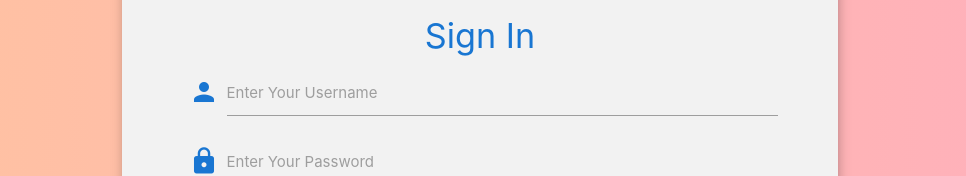
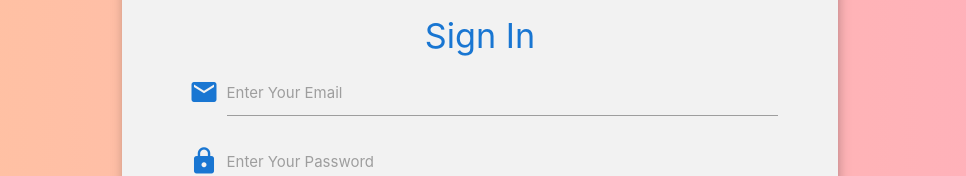
Before and after one commit to vivek-30/Message-O, a React app: page /SignIn in a window 1280 px wide. Shown: the part 149-325 px from the top of the page, without its empty margins (160-1126 px from the left). Built offline with nearby package versions, Linux system fonts and the light colour scheme.

Commit message:
handled post request on sign-in route with saving token on cookie

```diff
--- a/src/components/authentication/SignIn.js
+++ b/src/components/authentication/SignIn.js
@@ -4,18 +4,38 @@ import './authenticate.css'
 
 const SignIn = () => {
 
-    const [ user, setUser ] = useState('')
+    const [ email, setEmail ] = useState('')
     const [ password, setPassword ] = useState('')
 
     const handleChange = (e) => {
         const { id, value } = e.target
-        id === 'user-name' ? setUser(value) : id ===  'password' ? setPassword(value) : null
+        id === 'user-email' ? setEmail(value) : id ===  'password' ? setPassword(value) : null
     }
 
     const handleSubmit = (e) => {
         e.preventDefault()
-        console.log(`user = ${user} password = ${password}`)
-        setUser('')
+        // console.log(`user = ${user} password = ${password}`)
+        fetch('http://127.0.0.1:4000/sign-in', {
+            method: 'POST',
+            headers: {
+                'Content-Type': 'application/json'
+            },
+            credentials: "include",
+            body: JSON.stringify({
+                email,
+                password
+            })
+        }).then((res) => {
+            if(res.status === 200 || res.status === 201) {
+                return res.json()
+            }
+        }).then((result) => {
+            console.log('signin result -> ',result)
+        }).catch((err) => {
+            console.error('error in signin', err);
+            alert('Error logging in please try again');
+        })
+        setEmail('')
         setPassword('')
     }
 
@@ -23,13 +43,13 @@ const SignIn = () => {
         <form className="authenticate" onSubmit={handleSubmit}>
             <h4 className="blue-text text-darken-2">Sign In</h4>
             <TakeInput
-                iconName="person"
-                labelText="Enter Your Username"
+                iconName="mail"
+                labelText="Enter Your Email"
                 options={{
-                    id: "user-name",
-                    type: 'text',
+                    id: "user-email",
+                    type: 'email',
                     handleChange,
-                    value: user
+                    value: email
                 }}
             />
 
```
